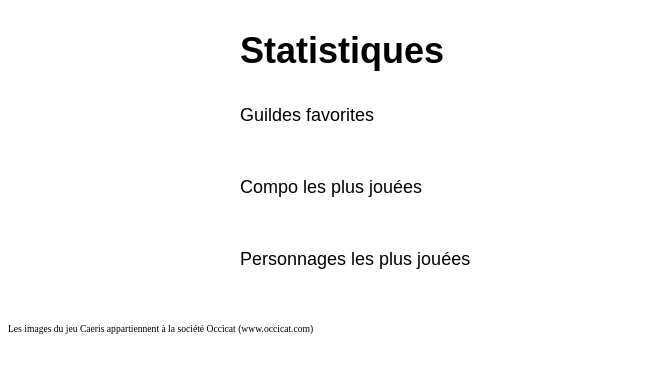
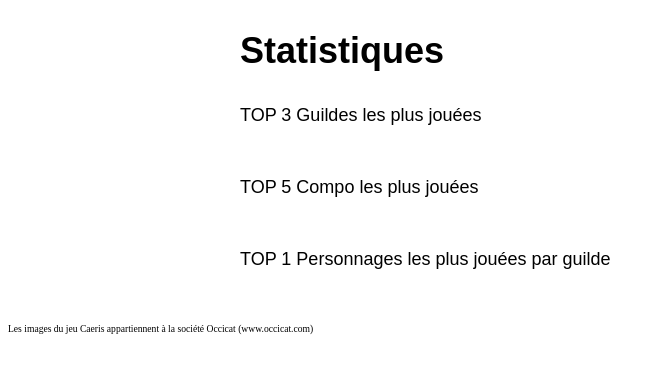
Before and after one commit to ZergSpirit/caestats, a Symfony app: template templates/stats/index.html.twig in a window 1280 px wide. Shown: the top 373 px of the page, without its empty margins (0-664 px from the left). Run offline with Twig, Linux system fonts and the light colour scheme; the template is opened without the code that fills it, so the values that code supplies are empty; some libraries are stand-ins or nearby versions.

Commit message:
Stats overview

```diff
--- a/templates/stats/index.html.twig
+++ b/templates/stats/index.html.twig
@@ -11,7 +11,7 @@
 <div class="example-wrapper">
     <h1>Statistiques</h1>
 
-    Guildes favorites
+    TOP 3 Guildes les plus jouées
     <ol>
         {% for key,value in countGuilde %}
             <li>{{value['nom']}} : ({{((value['count']/totalBelligerants)*100)|round(1)}}% {{value['count']}}/{{totalBelligerants}})</li>
@@ -21,7 +21,7 @@
         {% endfor %}
     </ol>
     <br/>
-    Compo les plus jouées
+    TOP 5 Compo les plus jouées
     <ol>
         {% for key,value in compoCount %}
             {% if value['count'] > 1 %}
@@ -46,7 +46,7 @@
         {% endfor %}
     </ol>
     <br/>
-    Personnages  les plus jouées
+    TOP 1 Personnages les plus jouées par guilde
     <ul>
         {% for key,value in personnagesCountByGuilde %}
             <li>
```
